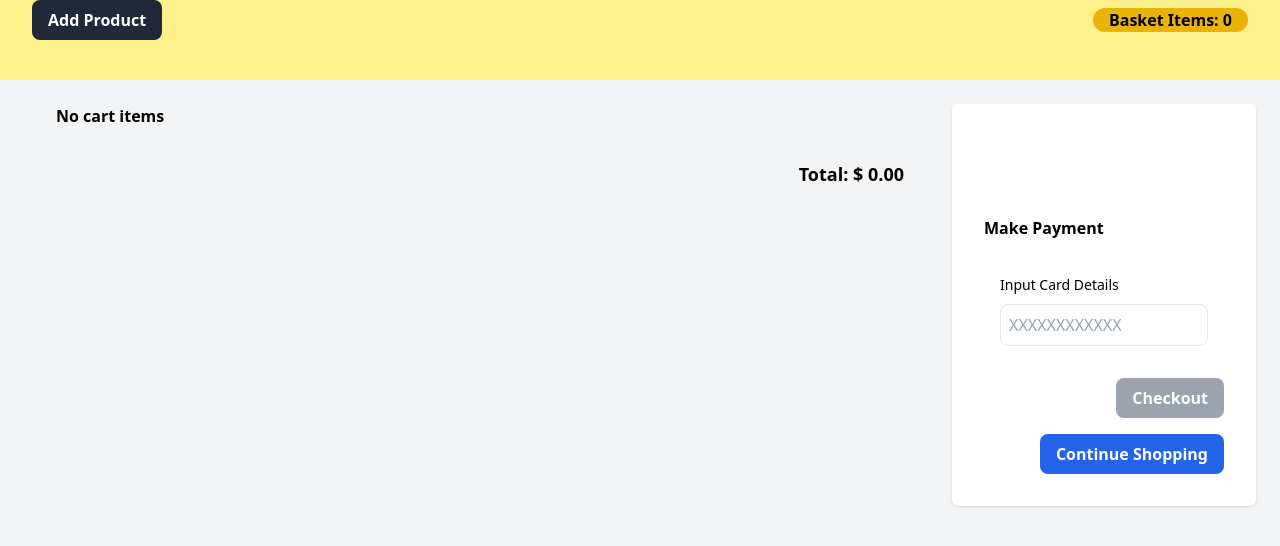
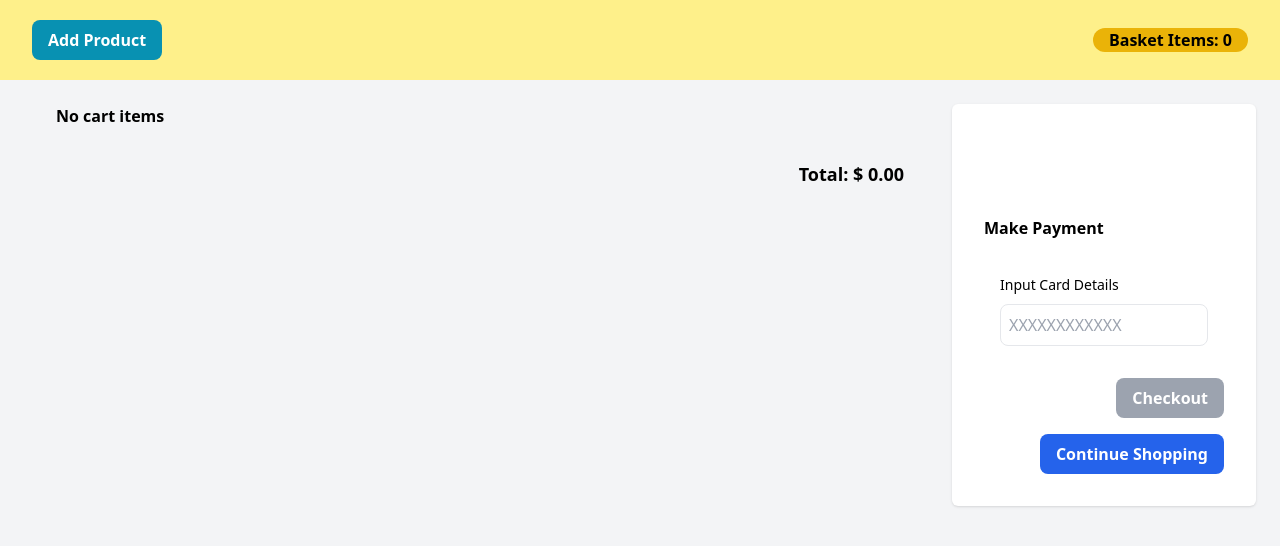
Before and after one commit to somteacodes/basket-check-out-react-readux, a React (Create React App) app: page /cart in a window 1280 px wide. Shown: the top 546 px of the page. Built offline with nearby package versions, Linux system fonts and the light colour scheme.

Commit message:
Fix: Header css layout

```diff
--- a/src/components/Header/Header.tsx
+++ b/src/components/Header/Header.tsx
@@ -16,14 +16,14 @@ export const Header = () => {
   // }
 
   return (
-    <div className="h-20 bg-yellow-200 w-full px-8 f">
-      <div className="flex justify-between items-center">
+    <div className="h-20 bg-yellow-200 w-full px-8 ">
+      <div className="flex justify-between items-center h-full">
       <Button
-      background="bg-gray-800"
+      background="bg-cyan-600"
       color="text-white"
       onClick={()=>dispatch(addRandomProduct())}
-
-      >Add Product
+      >
+        Add Product
       </Button>
 
       <ul className="font-bold flex justify-end space-x-6 items-center h-full">
```
